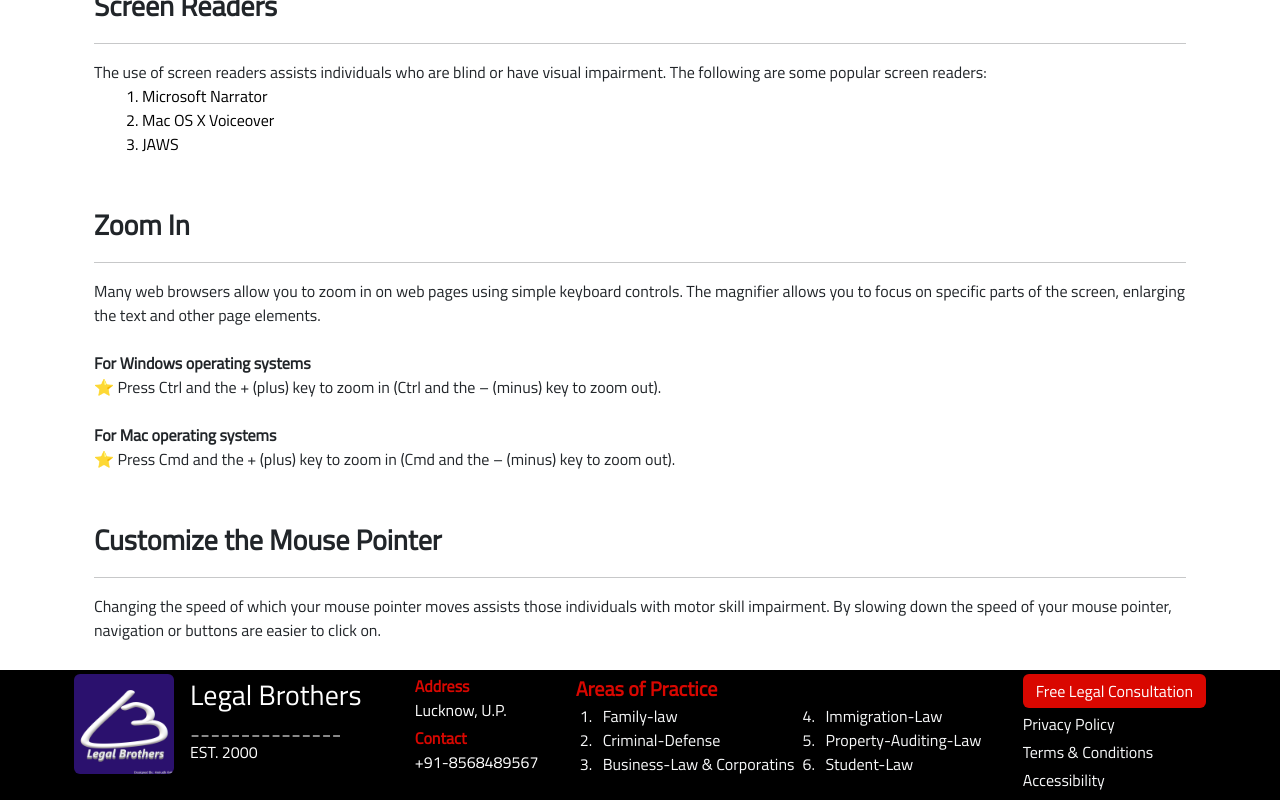
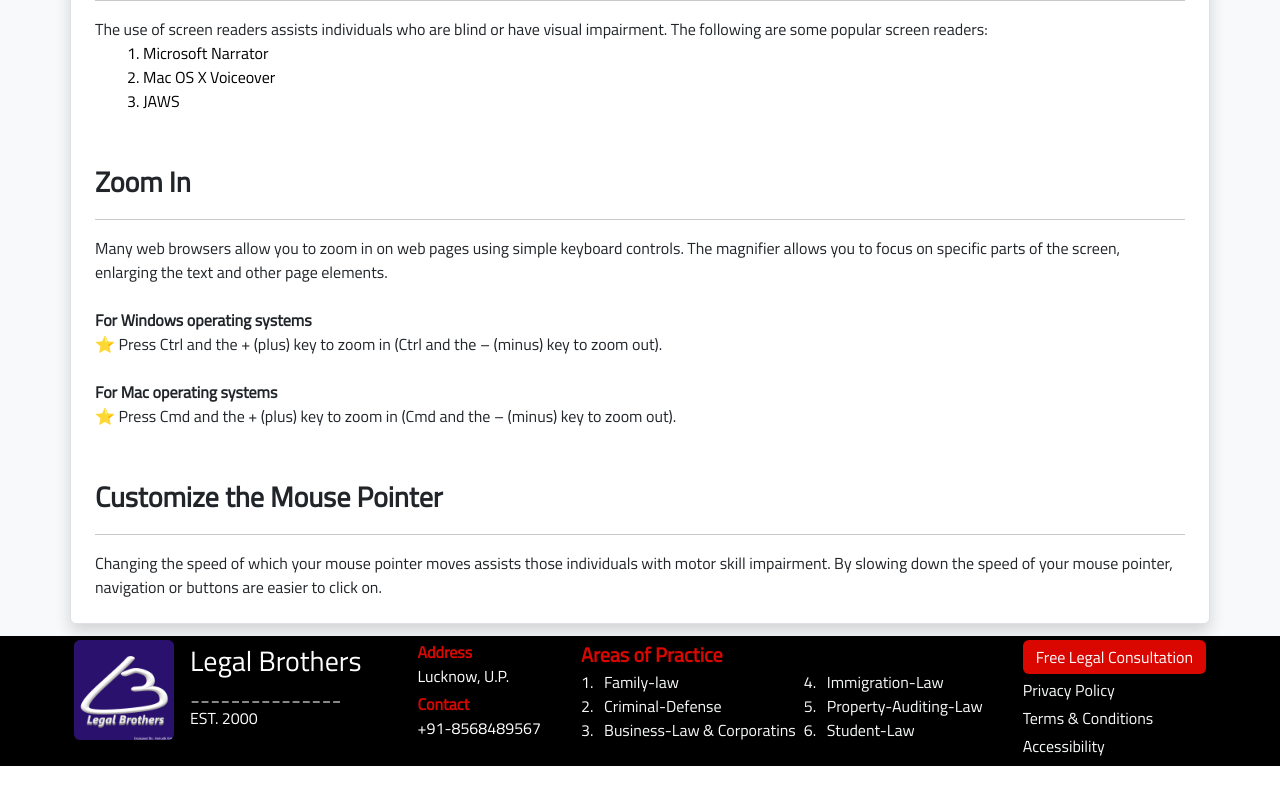
Before and after one commit to anirudhkala110/Legal_Brothers, a React (Create React App) app in the folder frontend/: page /accessibility in a window 1280 px wide. Shown: the part 517-1317 px from the top of the page. After the commit the page ends 1283 px from the top, so only its background shows below. Built offline with nearby package versions, Linux system fonts and the light colour scheme.

Commit message:
Add files via upload

```diff
--- a/frontend/src/App.css
+++ b/frontend/src/App.css
@@ -363,7 +363,7 @@ li {
     position: fixed;
     margin-top: 10vh !important;
     margin-left: 150vw !important;
-    /* margin-right: 10vw; */
+    transition: .2s ease-in-out;
     z-index: 100;
   }
 
@@ -383,6 +383,7 @@ li {
 
 .slider span {
   display: none;
+  transition: .2s ease-in-out;
 }
 
 .slider:hover span {
@@ -392,6 +393,7 @@ li {
 .slider:hover b,
 .br-in-slider {
   display: none;
+  transition: .2s ease-in-out;
 }
 
 .ImageSlider {
--- a/frontend/src/Utils/Accessibility.jsx
+++ b/frontend/src/Utils/Accessibility.jsx
@@ -3,13 +3,13 @@ import { Helmet } from 'react-helmet'
 
 const Accessibility = () => {
     return (
-        <div className='pt-5 bg-white pb-1'>
+        <div className='py-1 bg-light'>
             <Helmet>
                 <title>Legal Brothers - Accessibility</title>
                 <meta name='description' content='At Legal Brothers, we are committed to delivering exceptional legal services to our clients. Our team of experienced attorneys is dedicated to ensuring that your legal needs are met with the utmost professionalism, expertise, and care. Whether you are facing a complex legal issue or seeking legal advice, we are here to guide you through the process and provide the best possible legal solutions.' />
                 <meta name='keywords' content='Legal Brothers, Court Cases, Family Cases, Immigration, Child Custody, Property Drafting, Property Auditing, Legal Information, Government Acts, Advocates, Best Advocates in Lucknow, Best Advocate in Lucknow, Best Advocate in India, Best Advocate New Delhi, Best Advocates in Lucknow and Near Locations, Legal Information and queries, Legal Information, Legal Services, Court Representation, Legal Advice, Trial Attorneys, Court Proceedings, Legal Consultation, Legal Advocacy, Legal Aid, Criminal Defense, Civil Litigation, Legal Resources, Legal Support, Court Case Assistance, Legal Counsel, Judicial System, Legal Rights, Legal Assistance, Attorney Services, Courtroom Representation, Lucknow Legal Services, Lucknow Court Representation, Lucknow Trial Attorneys, Lucknow Legal Consultation, Court Case Help in Lucknow' />
             </Helmet>
-            <div className='mt-4 bg-white container'>
+            <div className='mt-4 bg-white container shadow border rounded mb-2'>
                 <div className='container'>
                     <div className="mb-4">
                         <div className="fs-1 fw-semibold mb-2">
--- a/frontend/src/Utils/Footer.jsx
+++ b/frontend/src/Utils/Footer.jsx
@@ -42,15 +42,15 @@ const Footer = () => {
                         Areas of Practice
                     </div>
                     <div className='footer-element-focus-area' style={{ listStyle: "disc" }}>
-                        <div className='mx-1'>
-                            <div> <a href='/family-law' className="text-decoration-none mb-2  text-light" >1. &nbsp;&nbsp;Family-law</a></div>
-                            <div> <a href='/criminal-defense' className="text-decoration-none mb-2  text-light" >2. &nbsp;&nbsp;Criminal-Defense</a></div>
-                            <div> <a href='/business-law' className="text-decoration-none mb-2  text-light" >3. &nbsp;&nbsp;Business-Law & Corporatins</a></div>
+                        <div className='me-1'>
+                            <div><a href='/family-law' className="text-decoration-none mb-2  text-light" >1. &nbsp;&nbsp;Family-law</a></div>
+                            <div><a href='/criminal-defense' className="text-decoration-none mb-2  text-light" >2. &nbsp;&nbsp;Criminal-Defense</a></div>
+                            <div><a href='/business-law' className="text-decoration-none mb-2  text-light" >3. &nbsp;&nbsp;Business-Law & Corporatins</a></div>
                         </div>
-                        <div className='mx-1'>
-                            <div> <a href='/immigration-law' className="text-decoration-none mb-2 text-light" >4. &nbsp;&nbsp;Immigration-Law</a></div>
-                            <div> <a href='/property-auditing-law' className="text-decoration-none mb-2 text-light" >5. &nbsp;&nbsp;Property-Auditing-Law</a></div>
-                            <div> <a href='/student-laws' className="text-decoration-none mb-2 text-light" >6. &nbsp;&nbsp;Student-Law</a></div>
+                        <div className='ms-1'>
+                            <div><a href='/immigration-law' className="text-decoration-none mb-2 text-light" >4. &nbsp;&nbsp;Immigration-Law</a></div>
+                            <div><a href='/property-auditing-law' className="text-decoration-none mb-2 text-light" >5. &nbsp;&nbsp;Property-Auditing-Law</a></div>
+                            <div><a href='/student-laws' className="text-decoration-none mb-2 text-light" >6. &nbsp;&nbsp;Student-Law</a></div>
                         </div>
                     </div>
                 </div>
--- a/frontend/src/Utils/PrivacyPolicy.jsx
+++ b/frontend/src/Utils/PrivacyPolicy.jsx
@@ -3,7 +3,7 @@ import { Helmet } from 'react-helmet'
 
 const PrivacyPolicy = () => {
     return (
-        <div className='pt-5 bg-light pb-2'>
+        <div className='py-1 bg-light pb-2'>
             <Helmet>
                 <title>Legal Brothers - Privacy Policy</title>
                 <meta name='description' content='At Legal Brothers, we are committed to delivering exceptional legal services to our clients. Our team of experienced attorneys is dedicated to ensuring that your legal needs are met with the utmost professionalism, expertise, and care. Whether you are facing a complex legal issue or seeking legal advice, we are here to guide you through the process and provide the best possible legal solutions.' />
--- a/frontend/src/Utils/TermsConditions.jsx
+++ b/frontend/src/Utils/TermsConditions.jsx
@@ -3,7 +3,7 @@ import { Helmet } from 'react-helmet'
 
 const TermsConditions = () => {
     return (
-        <div className='pt-5 bg-light'>
+        <div className='py-1 bg-light'>
             <Helmet>
                 <title>Legal Brothers - Terms & Conditions</title>
                 <meta name='description' content='At Legal Brothers, we are committed to delivering exceptional legal services to our clients. Our team of experienced attorneys is dedicated to ensuring that your legal needs are met with the utmost professionalism, expertise, and care. Whether you are facing a complex legal issue or seeking legal advice, we are here to guide you through the process and provide the best possible legal solutions.' />
```
